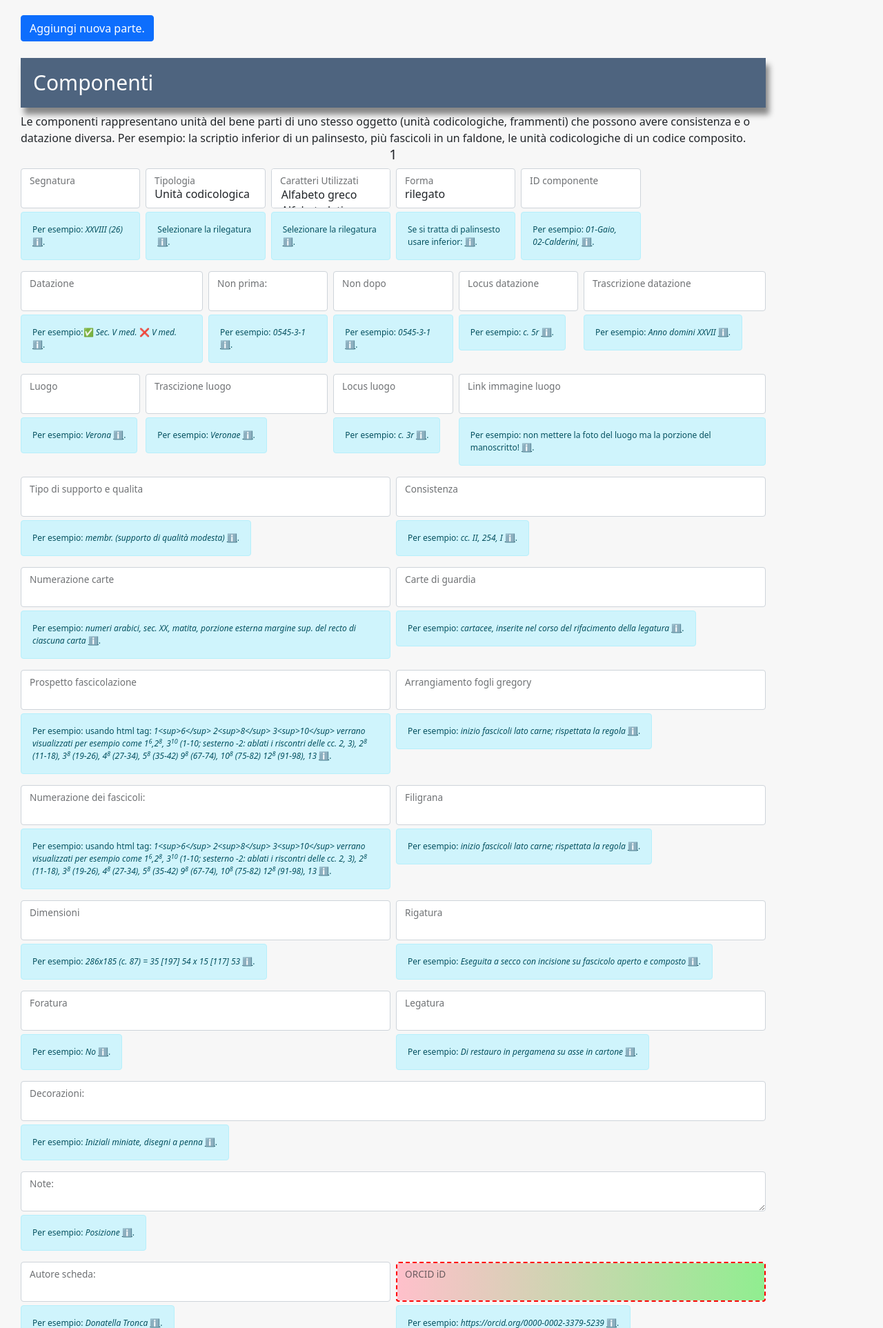
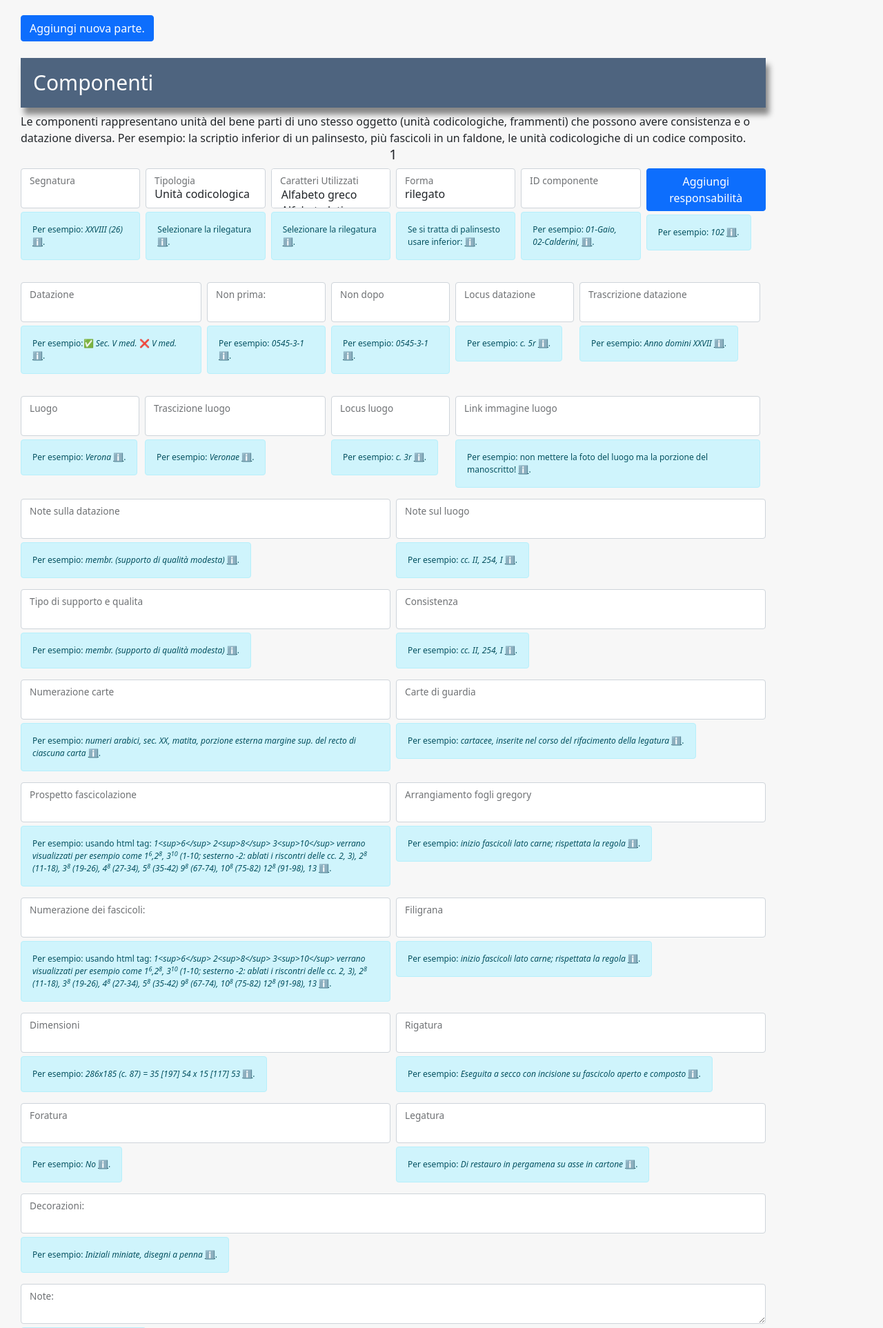
Before and after one commit to giacomomarchioro/capitcatalog, a Flask app: page /insertfield/1 in a window 1280 px wide. Shown: the part 1643-3568 px from the top of the page at 69% size. Run offline with Flask 2, Linux system fonts and the light colour scheme; data that the repository does not hold is empty.

Commit message:
Correct bug

```diff
--- a/templates/macros.html
+++ b/templates/macros.html
@@ -175,6 +175,13 @@ this should match `loop.index0`, and for the template it should be
             href={{"".join([url_for("lineeguidacat"),"#Descrizione_Esterna_Segnatura"])}} class="alert-link">ℹ️</a>.
         </div>
       </div>
+
+      <div class="col-lg-2">
+        <button type="button" class="btn btn-primary" onclick="VaiAlFormComponente(this)">Aggiungi responsabilità</button>
+      <div class="alert alert-info" role="alert">
+        <b>Per esempio:</b> <i>102</i>  <a href={{"".join([url_for("lineeguidacat"),"#id"])}}
+          class="alert-link">ℹ️</a>.
+      </div>
     </div>
     <!-- datazione e trascrizione -->
     <div class="row g-2">
@@ -279,6 +286,30 @@ this should match `loop.index0`, and for the template it should be
         </div>
       </div>
     </div>
+    </div>
+    <div class="row g-2">
+
+      <div class="col-md">
+        <div class="form-floating">
+          {{subform.note_datazione}}
+          <label for="floatingInputGrid2">Note sulla datazione</label>
+        </div>
+        <div class="alert alert-info " role="alert">
+          <b>Per esempio:</b> <i>membr. (supporto di qualità modesta)</i>  <a
+            href={{"".join([url_for("lineeguidacat"),"#tipo_di_supporto_e_qualita"])}} class="alert-link">ℹ️</a>.
+        </div>
+      </div>
+
+      <div class="col-md">
+        <div class="form-floating">
+          {{subform.note_sul_luogo}}
+          <label for="floatingInputGrid3">Note sul luogo</label>
+        </div>
+        <div class="alert alert-info " role="alert">
+          <b>Per esempio:</b> <i>cc. II, 254, I</i>  <a href={{"".join([url_for("lineeguidacat"),"#consistenza"])}}
+            class="alert-link">ℹ️</a>.
+        </div>
+      </div>
     </div>
     <div class="row g-2">
 
@@ -495,6 +526,7 @@ this should match `loop.index0`, and for the template it should be
     </div>
   <br><br>
 </div>
+</div>
 {%- endmacro %}
 
 
@@ -687,6 +719,7 @@ this should match `loop.index0`, and for the template it should be
 
       <div class="col-lg-2">
             Acefalo: {{subform.acefalo}}
+            Lacunoso:  {{subform.lacunoso}}
             Mutilo:  {{subform.mutilo}}
           {% for field, errors in subform.errors.items() %}
           <div class="alert alert-danger" role="alert">
@@ -821,7 +854,16 @@ this should match `loop.index0`, and for the template it should be
             href={{"".join([url_for("lineeguidacat"),"#Descrizione_Esterna_Segnatura"])}} class="alert-link">ℹ️</a>.
         </div>
       </div>
-
+      <div class="col-md">
+        <div class="form-floating">
+          {{subform.note_datazione}}
+          <label for="floatingInputGrid2">Note sulla datazione</label>
+        </div>
+        <div class="alert alert-info " role="alert">
+          <b>Per esempio:</b> <i>membr. (supporto di qualità modesta)</i>  <a
+            href={{"".join([url_for("lineeguidacat"),"#tipo_di_supporto_e_qualita"])}} class="alert-link">ℹ️</a>.
+        </div>
+      </div>
       <div class="col-md my-auto text-center">
         <button type="button" class="remove_2 btn btn-danger">Elimina copista</button>
 
@@ -1187,6 +1229,16 @@ this should match `loop.index0`, and for the template it should be
     <div class="row g-2">
       <div class="col-md">
         <div class="form-floating">
+          {{subform.note_datazione}}
+          <label for="floatingInputGrid2">Note sulla datazione</label>
+        </div>
+        <div class="alert alert-info " role="alert">
+          <b>Per esempio:</b> <i>membr. (supporto di qualità modesta)</i>  <a
+            href={{"".join([url_for("lineeguidacat"),"#tipo_di_supporto_e_qualita"])}} class="alert-link">ℹ️</a>.
+        </div>
+      </div>
+      <div class="col-md">
+        <div class="form-floating">
           {{subform.link_img}}
           <label for="floatingInputGridDIX7">Link immagine:</label>
         </div>
```
